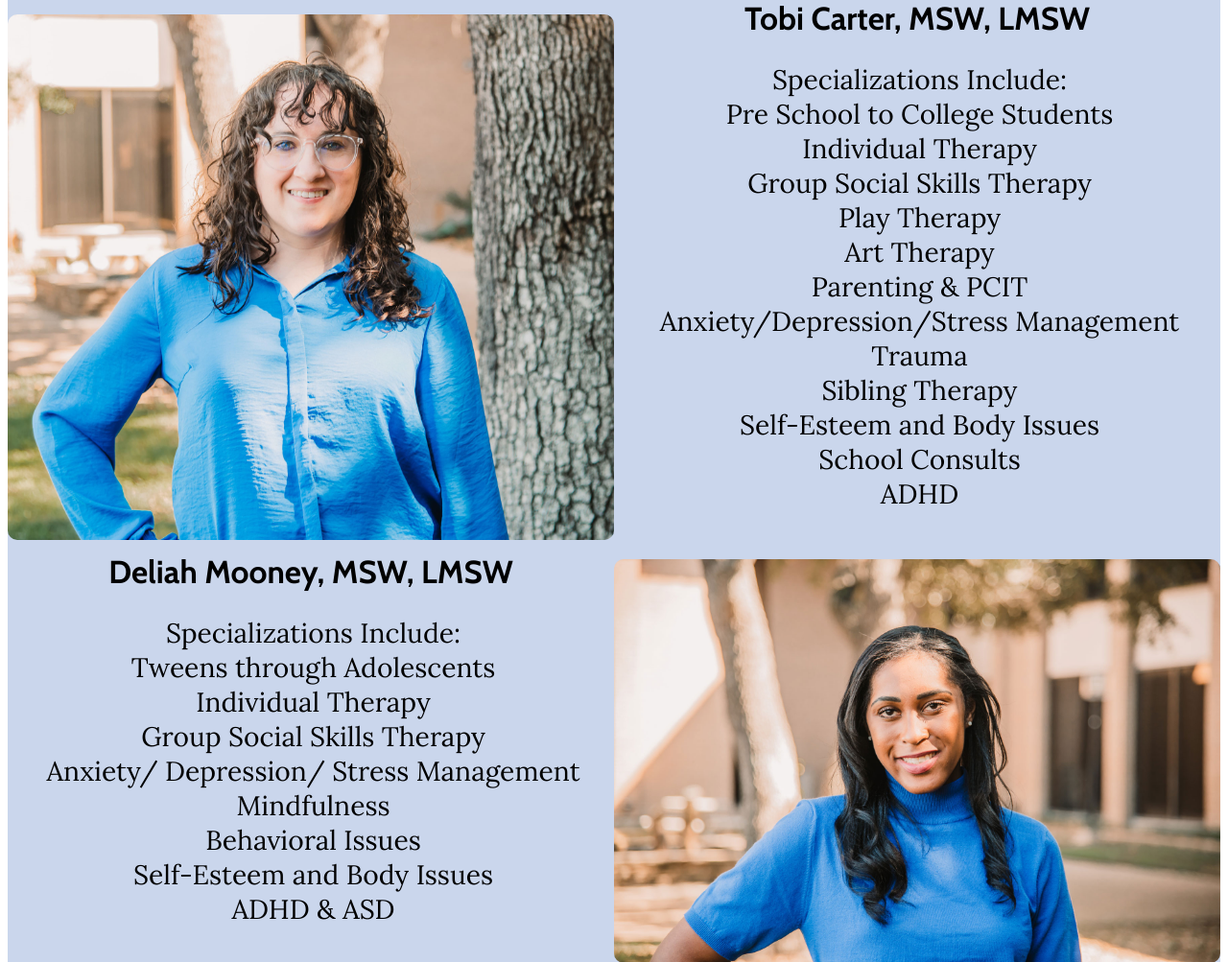
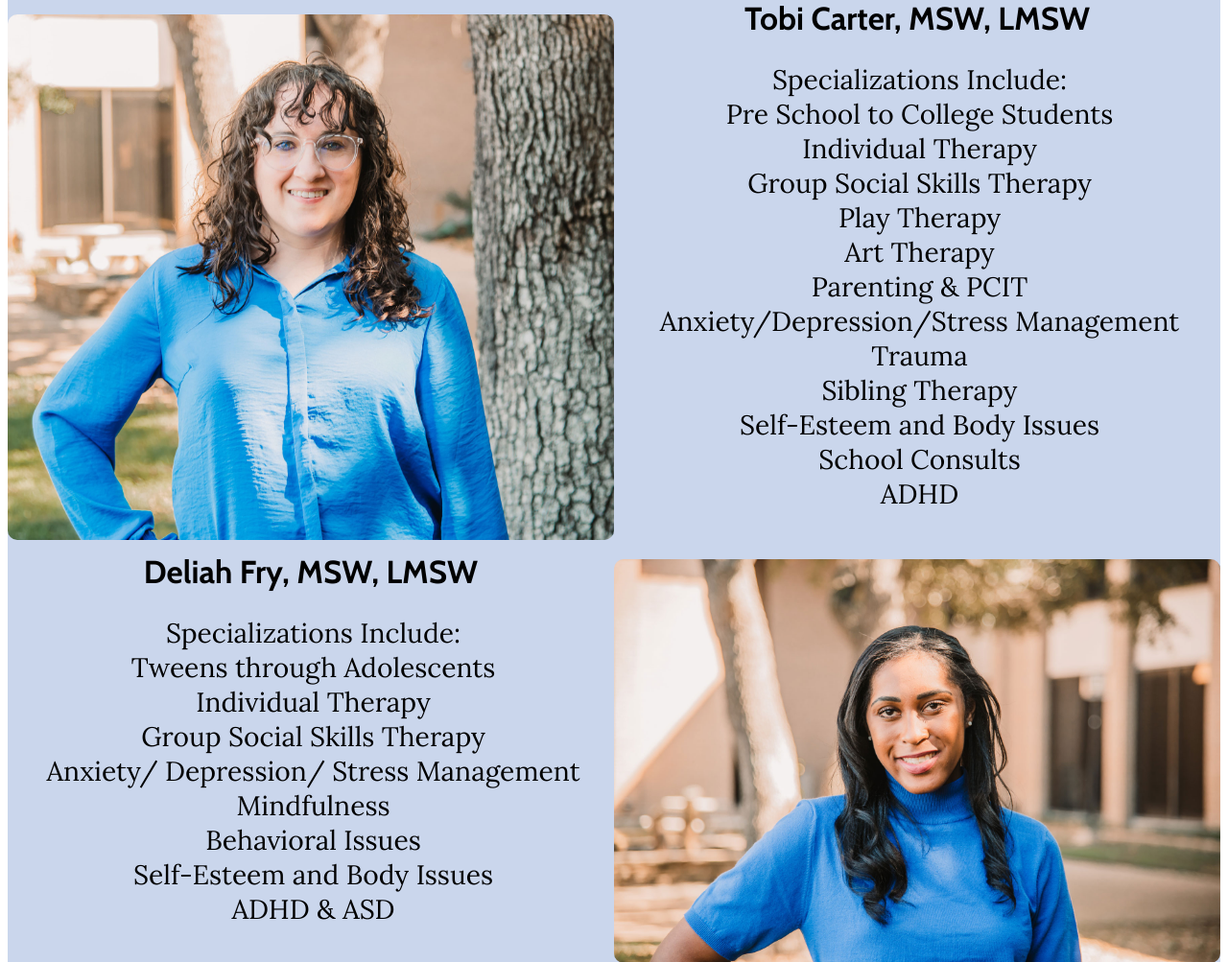
Before and after one commit to boonewh/css-website, a CodeIgniter app: page /database/staff in a window 1280 px wide. Shown: the part 2952-3955 px from the top of the page at 96% size. Run offline with CodeIgniter, Linux system fonts and the light colour scheme.

Commit message:
Set base url for cert, fixed contact, changed staff name

```diff
--- a/application/config/config.php
+++ b/application/config/config.php
@@ -23,7 +23,7 @@ defined('BASEPATH') OR exit('No direct script access allowed');
 | a PHP script and you can easily do that on your own.
 |
 */
-$config['base_url'] = '';
+$config['base_url'] = 'https://cssdallas.com/';
 
 /*
 |--------------------------------------------------------------------------
--- a/application/controllers/Ajax.php
+++ b/application/controllers/Ajax.php
@@ -12,7 +12,10 @@ class Ajax extends CI_Controller {
                 $confirmEmail = strip_tags(trim($this->input->post('confirmEmail')));
                 $phone = strip_tags(trim($this->input->post('phone')));
                 $selectedCounselor = strip_tags(trim($this->input->post('counselor')));
+                $whoChoice = strip_tags(trim($this->input->post('whoChoice')));
+                $childAge = strip_tags(trim($this->input->post('childAge')));
                 $message = strip_tags(trim($this->input->post('message')));
+
 
                 if (!empty($name) && !empty($email) && $email === $confirmEmail && !empty($phone) && !empty($message)) {
                     // Prepare and send the email
@@ -22,6 +25,8 @@ class Ajax extends CI_Controller {
                     $emailBody .= "Email: $email\n";
                     $emailBody .= "Phone: $phone\n";
                     $emailBody .= "Selected Counselor: $selectedCounselor\n";
+                    $emailBody .= "Who this is for: $whoChoice\n";
+                    $emailBody .= "Child Age: $childAge\n";
                     $emailBody .= "Message: $message\n";
 
                     $headers = "MIME-Version: 1.0\r\n";
--- a/application/views/pages/staff.php
+++ b/application/views/pages/staff.php
@@ -79,7 +79,7 @@
 
                 <div class="staff2">
                     <div>
-                        <h4>Deliah Mooney, MSW, LMSW</h4>
+                        <h4>Deliah Fry, MSW, LMSW</h4>
                         <ul>
                             <li>Specializations Include:</li>
                             <li>Tweens through Adolescents</li>
@@ -92,7 +92,7 @@
                             <li>ADHD & ASD</li>
                         </ul>
                     </div>
-                    <img src="assets/images/deliah.jpg" alt="Deliah Mooney">
+                    <img src="assets/images/deliah.jpg" alt="Deliah Fry">
                 </div>
 
                 <div class="staff2">
```
